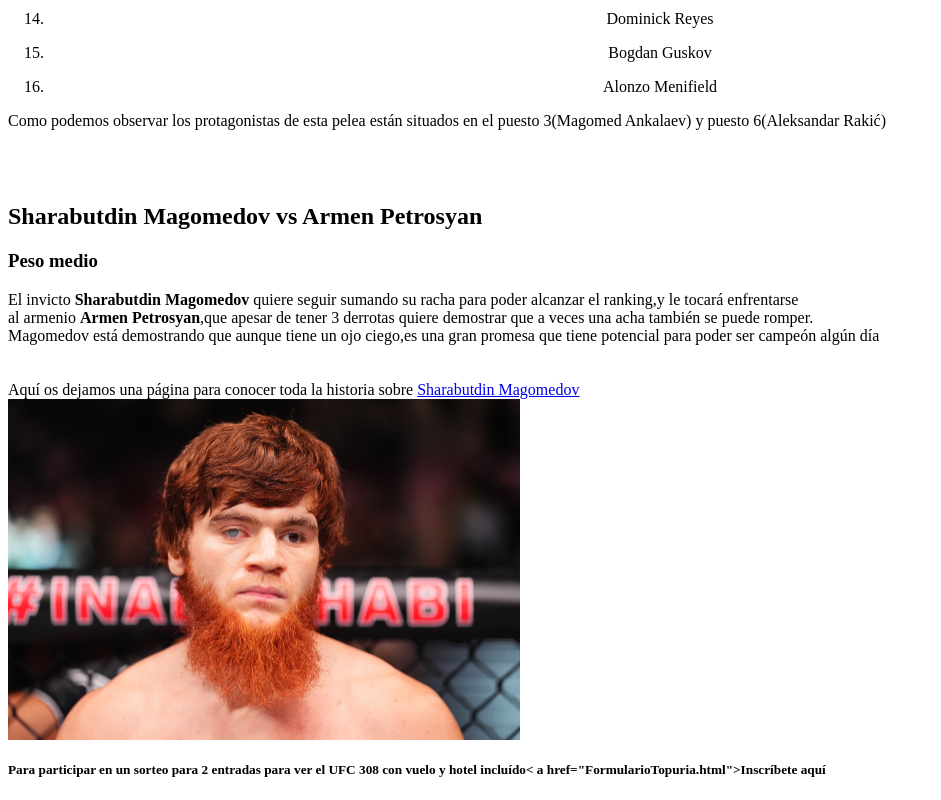
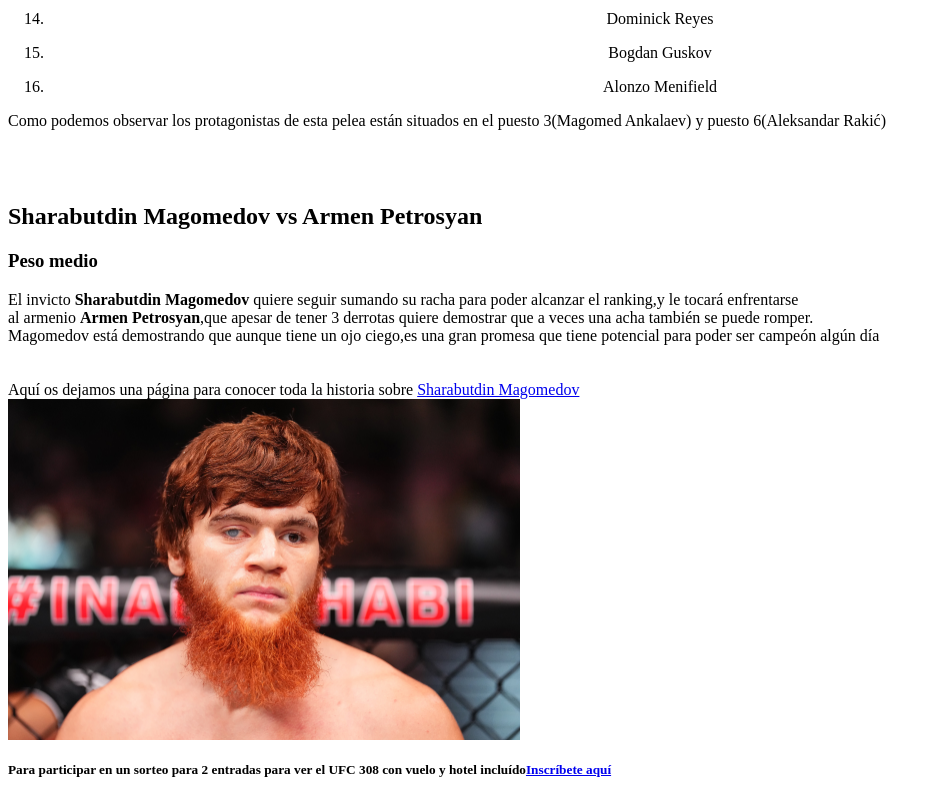
Before and after one commit to keiruga/AW2425, a plain HTML site: page index.html in a window 1280 px wide. Shown: the part 3542-4342 px from the top of the page, without its empty margins (0-941 px from the left). Drawn offline with Linux system fonts and the light colour scheme.

Commit message:
Update index.html

```diff
--- a/index.html
+++ b/index.html
@@ -139,7 +139,7 @@
     <br/>Aquí os dejamos una página para conocer toda la historia sobre <a href="https://www.elrocktagono.com/conoce-a-sharaputdin-magomedov-la-nueva-estrella-rusa-con-record-invicto-que-acaba-de-fichar-ufc/">Sharabutdin Magomedov</a>
     <br/><img src="imagenes/Magomedov.jpeg" width="512" height="341">
 
-    <h5 style="border-color:grey;border-right:none;border-left:none;">Para participar en un sorteo para 2 entradas para ver el UFC 308 con vuelo y hotel incluído< a href="FormularioTopuria.html">Inscríbete aquí</a></h5>
+    <h5>Para participar en un sorteo para 2 entradas para ver el UFC 308 con vuelo y hotel incluído<a href="FormularioTopuria.html">Inscríbete aquí</a></h5>
 
     </body>
     </html>
```
